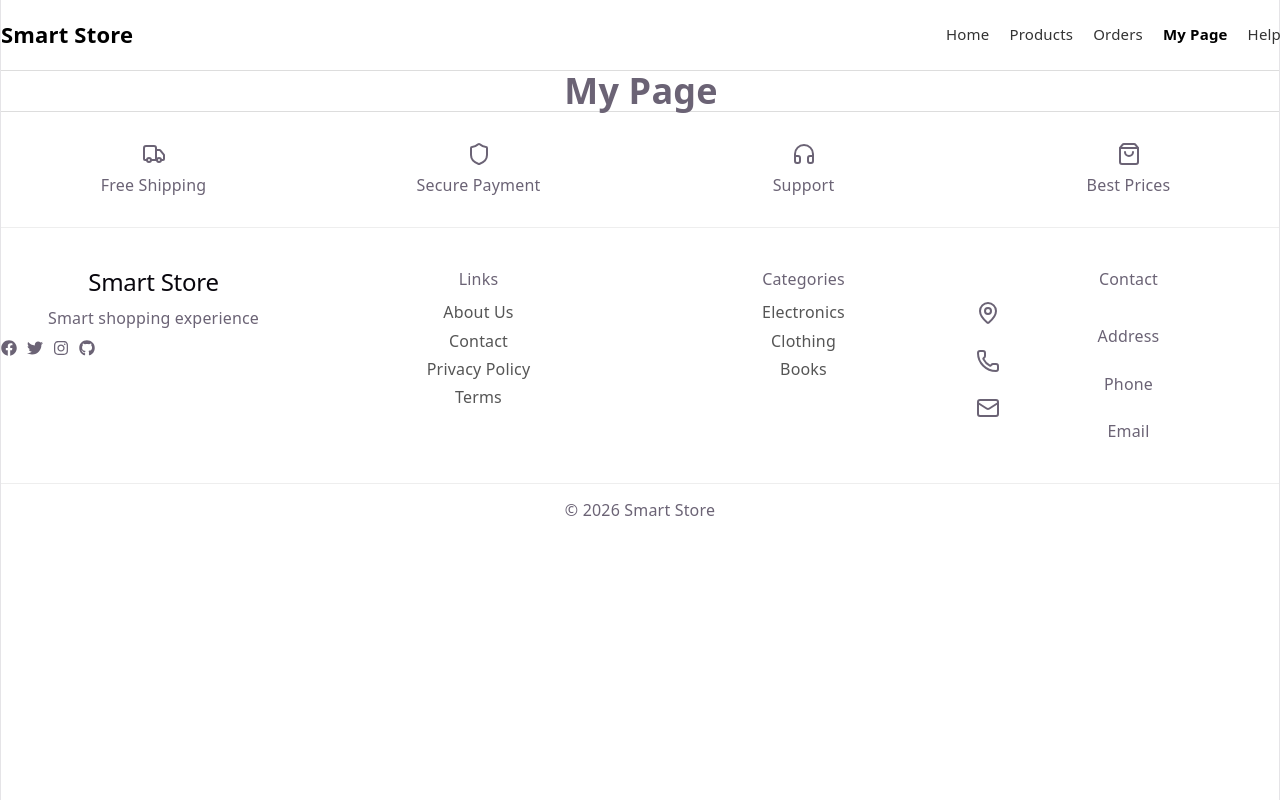
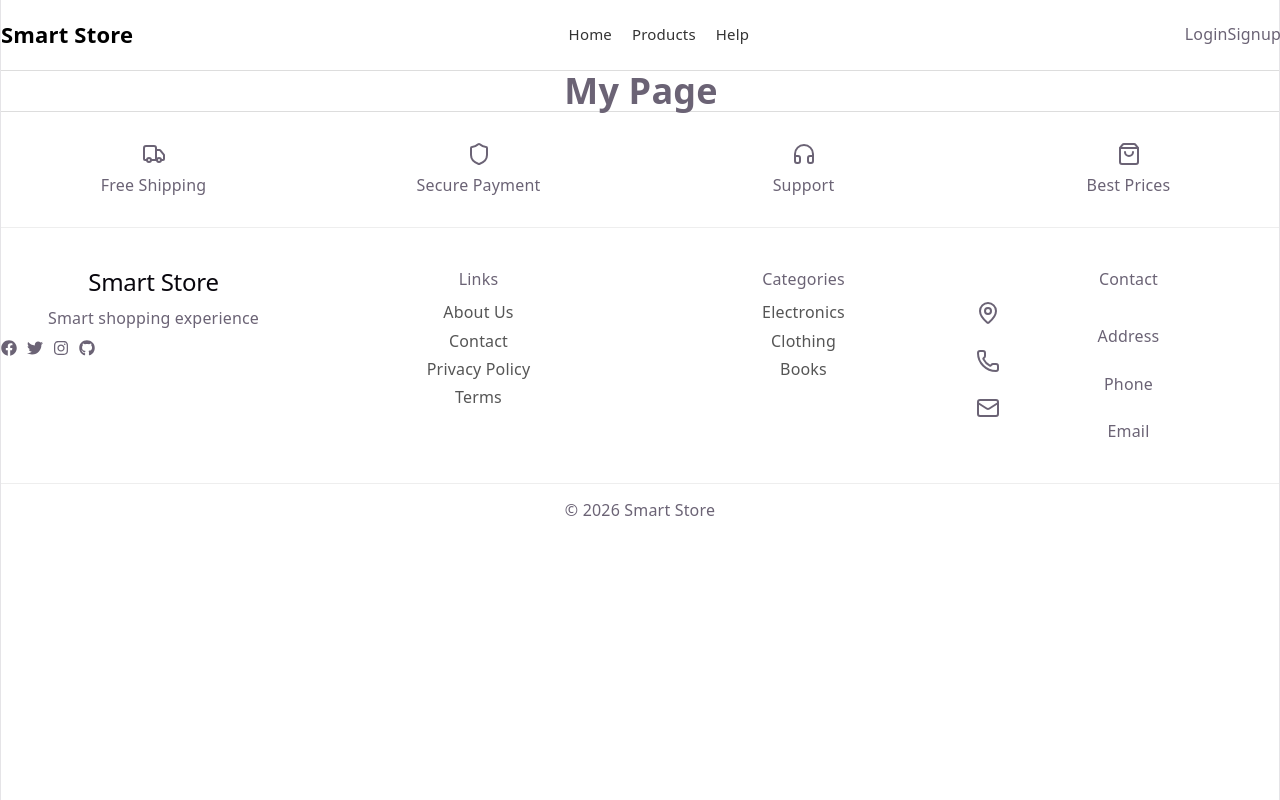
Before and after one commit to AnvarjonIbrohimov/client, a React (Vite) app: page /mypage in a window 1280 px wide. Built offline with nearby package versions, Linux system fonts and the light colour scheme.

Commit message:
feat: create member Authentication logic

```diff
--- a/src/App.tsx
+++ b/src/App.tsx
@@ -7,6 +7,7 @@ import UsersPage from './pages/UsersPage';
 import OrdersPage from './pages/OrdersPage';
 import MyPage from './pages/MyPage';
 import HelpPage from './pages/Help';
+import { AuthProvider } from './context/AuthContext';
 // ... boshqa sahifalar
 
 const queryClient = new QueryClient();
@@ -14,6 +15,7 @@ const queryClient = new QueryClient();
 function App() {
 	return (
 		<QueryClientProvider client={queryClient}>
+			<AuthProvider>
 			<BrowserRouter>
 				<Routes>
 					<Route element={<Layout />}>
@@ -25,7 +27,8 @@ function App() {
 						<Route path="/mypage" element={<MyPage />} />
 					</Route>
 				</Routes>
-			</BrowserRouter>
+				</BrowserRouter>
+			</AuthProvider>
 		</QueryClientProvider>
 	);
 }
--- a/src/components/Header.tsx
+++ b/src/components/Header.tsx
@@ -1,17 +1,20 @@
 import { Link, useLocation } from 'react-router-dom';
 import { useState } from 'react';
+import { useAuth } from '../context/AuthContext';
 
 function Header() {
 	const location = useLocation();
 	const [isMenuOpen, setIsMenuOpen] = useState(false);
-
+	const { user, logout } = useAuth();
 	const navLinks = [
 		{ path: '/', label: 'Home' },
 		{ path: '/products', label: 'Products' },
-		{ path: '/orders', label: 'Orders' },
-		{ path: '/mypage', label: 'My Page' },
 		{ path: '/help', label: 'Help' },
 	];
+
+	if (user) {
+		navLinks.push({ path: '/orders', label: 'Orders' }, { path: '/mypage', label: 'My Page' });
+	}
 
 	return (
 		<header className="header">
@@ -34,6 +37,18 @@ function Header() {
 						</Link>
 					))}
 				</nav>
+				<div className="auth-buttons">
+					{user ? (
+						<button onClick={logout} className="logout-btn">
+							Logout
+						</button>
+					) : (
+						<>
+							<Link to="/login">Login</Link>
+							<Link to="/signup">Signup</Link>
+						</>
+					)}
+				</div>
 
 				{/* MOBILE BUTTON */}
 				<button className="menu-btn" onClick={() => setIsMenuOpen(!isMenuOpen)}>
--- /dev/null
+++ b/src/context/AuthContext.tsx
@@ -0,0 +1,53 @@
+import { createContext, useContext, useEffect, useState, type ReactNode } from 'react';
+
+interface Member {
+	_id: string;
+	memberNick: string;
+	memberImage?: string;
+}
+
+interface AuthContextType {
+	user: Member | null;
+	login: (userData: Member, token: string) => void;
+	logout: () => void;
+}
+
+const AuthContext = createContext<AuthContextType | null>(null);
+
+export function AuthProvider({ children }: { children: ReactNode }) {
+	const [user, setUser] = useState<Member | null>(null);
+
+	useEffect(() => {
+		const storedUser = localStorage.getItem('user');
+
+		if (storedUser) {
+			setUser(JSON.parse(storedUser));
+		}
+	}, []);
+
+	const login = (userData: Member, token: string) => {
+		localStorage.setItem('user', JSON.stringify(userData));
+		localStorage.setItem('token', token);
+
+		setUser(userData);
+	};
+
+	const logout = () => {
+		localStorage.removeItem('user');
+		localStorage.removeItem('token');
+
+		setUser(null);
+	};
+
+	return <AuthContext.Provider value={{ user, login, logout }}>{children}</AuthContext.Provider>;
+}
+
+export function useAuth() {
+	const context = useContext(AuthContext);
+
+	if (!context) {
+		throw new Error('useAuth must be used inside AuthProvider');
+	}
+
+	return context;
+}
```
